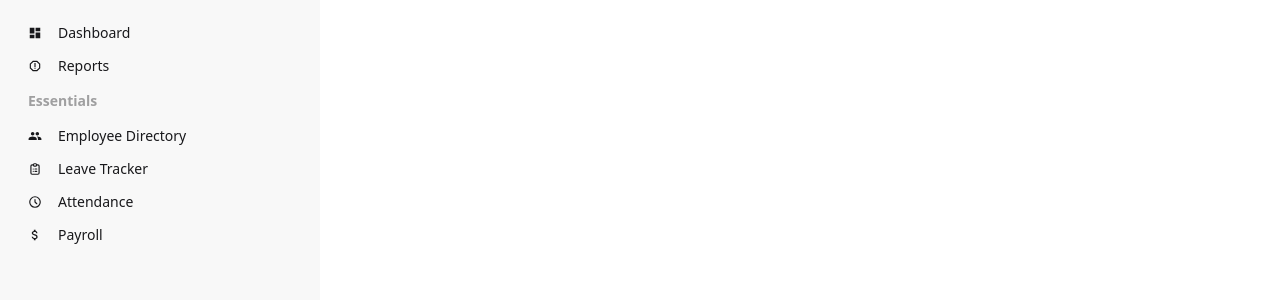
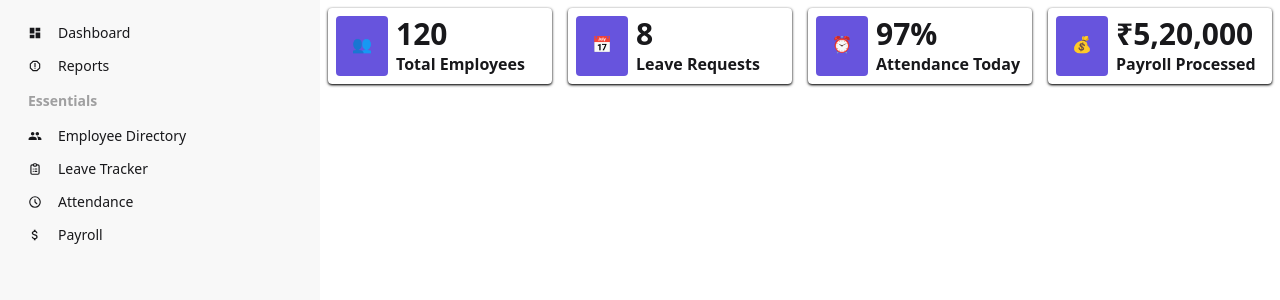
Before and after one commit to KaranSapra124/WorkSphere, a React (Vite) app: page / in a window 1280 px wide. Shown: the top 300 px of the page. Built offline with nearby package versions, Linux system fonts and the light colour scheme.

Commit message:
Added dashboard cards

```diff
--- a/src/Components/Dashboard/DashboardCards.tsx
+++ b/src/Components/Dashboard/DashboardCards.tsx
@@ -1,18 +1,23 @@
 import React from 'react'
 
-interface dashboardCard {
+export interface dashboardCard {
     title: string;
-    value: string;
+    value: string | number;
     description: string;
     icon: string;
+    route: string
 }
 const DashboardCards: React.FC<{ data: dashboardCard }> = ({ data }) => {
 
 
     return (
         <>
-            <div>
-                <h1>{data?.icon}</h1>
+            <div className='flex gap-2 m-2 rounded shadow-black h-fit w-full p-2 shadow '>
+                <h1 className='bg-primary/80 rounded p-4 '>{data?.icon}</h1>
+                <div >
+                    <h3 className='lg:text-3xl font-bold text-xl'>{data?.value}</h3>
+                    <h2 className='lg:text-md font-semibold'>{data?.title}</h2>
+                </div>
             </div>
         </>
     )
--- a/src/Layout/Dashboard.tsx
+++ b/src/Layout/Dashboard.tsx
@@ -1,40 +1,14 @@
 import React from 'react';
 import { MdDashboard, MdOutlineReport, MdPeople, MdOutlineAttachMoney } from 'react-icons/md';
 import { HiOutlineClipboardList, HiOutlineClock, HiOutlineUserGroup } from 'react-icons/hi';
+import { Outlet } from 'react-router-dom';
 
 const Dashboard = () => {
-    const dashboardCards = [
-        {
-            title: "Total Employees",
-            value: 120,
-            description: "Active in organization",
-            icon: "👥", // optional
-            route: "/employees",
-        },
-        {
-            title: "Leave Requests",
-            value: 8,
-            description: "Pending approval",
-            icon: "📅",
-            route: "/leave-tracker",
-        },
-        {
-            title: "Attendance Today",
-            value: "97%",
-            description: "On-time check-ins",
-            icon: "⏰",
-            route: "/attendance",
-        },
-        {
-            title: "Payroll Processed",
-            value: "₹5,20,000",
-            description: "This month",
-            icon: "💰",
-            route: "/payroll",
-        },
-    ];
+
     return (
         <>
+            <div className='flex'>
+
                 <div className="drawer lg:drawer-open">
                     <input id="my-drawer-2" type="checkbox" className="drawer-toggle" />
                     <div className="drawer-content flex flex-col items-center justify-self-start">
@@ -82,6 +56,8 @@ const Dashboard = () => {
                         </ul>
                     </div>
                 </div>
+                <Outlet />
+            </div>
         </>
     );
 };
--- /dev/null
+++ b/src/Pages/Admin/DashboardPage.tsx
@@ -0,0 +1,43 @@
+import React from 'react'
+import DashboardCards, { dashboardCard } from '../../Components/Dashboard/DashboardCards';
+
+const AdminDashboard = () => {
+    const dashboardCards: dashboardCard[] = [
+        {
+            title: "Total Employees",
+            value: 120,
+            description: "Active in organization",
+            icon: "👥", // optional
+            route: "/employees",
+        },
+        {
+            title: "Leave Requests",
+            value: 8,
+            description: "Pending approval",
+            icon: "📅",
+            route: "/leave-tracker",
+        },
+        {
+            title: "Attendance Today",
+            value: "97%",
+            description: "On-time check-ins",
+            icon: "⏰",
+            route: "/attendance",
+        },
+        {
+            title: "Payroll Processed",
+            value: "₹5,20,000",
+            description: "This month",
+            icon: "💰",
+            route: "/payroll",
+        },
+    ];
+    return (
+        <>
+                {dashboardCards?.map((elem: dashboardCard, index: number) => <DashboardCards data={elem} />)}
+
+        </>
+    )
+}
+
+export default AdminDashboard
```
Also changed, not shown: src/App.tsx (+8 -1 lines). Lines whose indentation alone changed are shown as unchanged.
